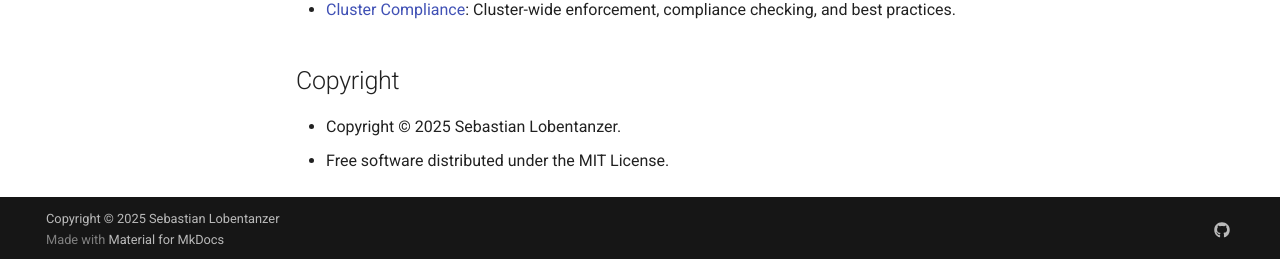
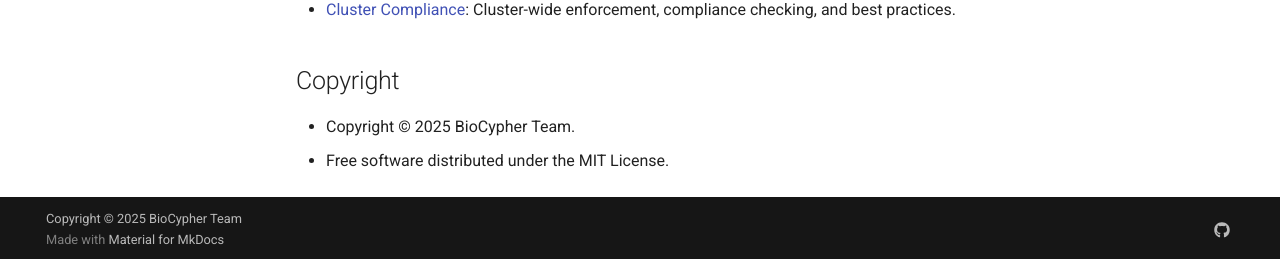
Before and after one commit to heispv/biotope, an MkDocs documentation site: the page built from docs/index.md, in a window 1280 px wide and 900 px high, scrolled down 3024 px. Shown: the part 638-897 px from the top of the window. Built offline with MkDocs 1.6.1 and Material for MkDocs 9.7.7, drawn with Linux system fonts in a browser that asks for light colours; comment, search, counter and statistics services are not loaded.

Commit message:
change copyright to BioCypher Team

```diff
--- a/docs/index.md
+++ b/docs/index.md
@@ -143,5 +143,5 @@ and https://github.com/biocypher/biotope/blob/main/tests/commands/test_get.py
 
 ## Copyright
 
-- Copyright © 2025 Sebastian Lobentanzer.
+- Copyright © 2025 BioCypher Team.
 - Free software distributed under the MIT License.
--- a/mkdocs.yml
+++ b/mkdocs.yml
@@ -1,6 +1,6 @@
 site_name: Biotope
 site_description: Biotope - CLI integration for BioCypher ecosystem packages
-site_author: Sebastian Lobentanzer
+site_author: BioCypher Team
 site_url: https://biocypher.github.io/biotope/
 
 markdown_extensions:
@@ -70,9 +70,9 @@ extra:
   social:
     - icon: fontawesome/brands/github
       link: https://github.com/biocypher
-      name: Sebastian Lobentanzer
+      name: BioCypher Team
 
-copyright: Copyright &copy 2025 Sebastian Lobentanzer
+copyright: Copyright &copy 2025 BioCypher Team
 
 repo_url: https://github.com/biocypher/biotope
 repo_name: biocypher/biotope
```
Also changed, not shown: README.md (+1 -1 lines), 2 other files.
